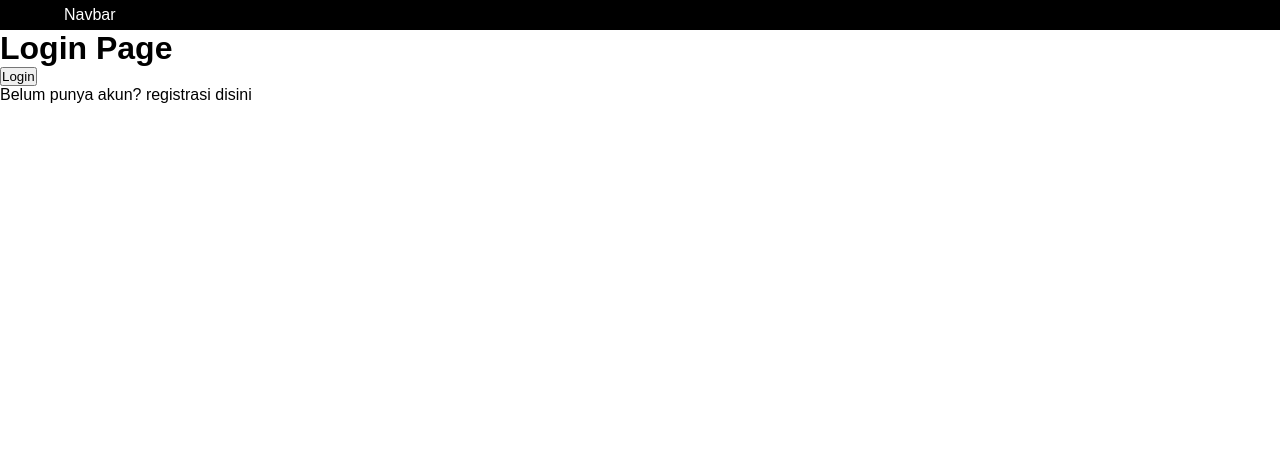
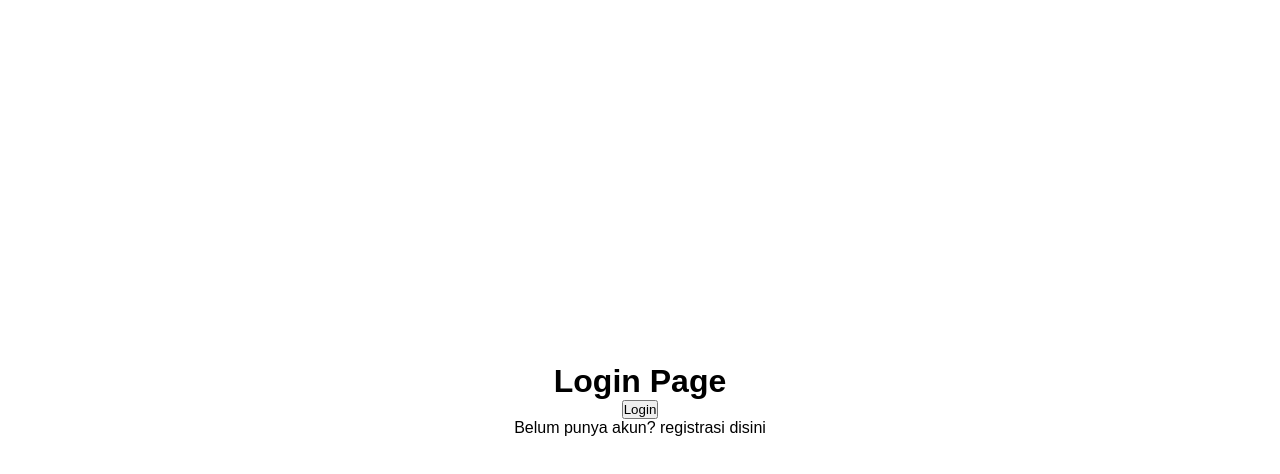
Before and after one commit to laludonisetiawan/Nextjs-Pages-Router, a Next.js app: page /auth/login in a window 1280 px wide. Shown: the top 474 px of the page. Built offline with nearby package versions, Linux system fonts and the light colour scheme.

Commit message:
4. Styling with Nextjs

```diff
--- a/src/components/layouts/AppShell/index.tsx
+++ b/src/components/layouts/AppShell/index.tsx
@@ -1,14 +1,16 @@
-
+import { useRouter } from 'next/router';
 import Navbar from '../Navbar';
 
 type AppShellProps = {
   children: React.ReactNode;
-}
+};
+const disableNavbar = ['/auth/login', '/auth/register'];
 const AppShell = (props: AppShellProps) => {
-  const {children} = props;
+  const { children } = props;
+  const { pathname } = useRouter();
   return (
     <main>
-      <Navbar />
+      {!disableNavbar.includes(pathname) && <Navbar />}
       {children}
     </main>
   );
--- /dev/null
+++ b/src/components/layouts/Navbar/Navbar.module.css
@@ -0,0 +1,10 @@
+.navbar {
+  display: flex;
+  width: 100%;
+  height: 30px;
+  background-color: #000;
+  color: #fff;
+  align-items: center;
+  padding: 0 5%;
+
+}
--- a/src/components/layouts/Navbar/index.tsx
+++ b/src/components/layouts/Navbar/index.tsx
@@ -1,8 +1,8 @@
-import React from 'react'
+import style from './Navbar.module.css'
 
 const Navbar = () => {
   return (
-    <div className='navbar'>
+    <div className={style.navbar}>
       <div>
       Navbar
       </div>
--- a/src/pages/auth/login.tsx
+++ b/src/pages/auth/login.tsx
@@ -1,18 +1,9 @@
-import Link from 'next/link';
-import router, { useRouter } from 'next/router';
+import LoginView from "@/views/Auth/Login";
 const LoginPage = () => {
-  const { push } = useRouter();
-  const handlerLogin = () => {
-    router.push('/product');
-  };
   return (
-    <div>
-      <h1>Login Page</h1>
-      <button onClick={() => handlerLogin()}>Login</button>
-      <p>
-        Belum punya akun? registrasi <Link href="/auth/register">disini</Link>
-      </p>
-    </div>
+    <>
+      <LoginView />
+    </>
   );
 };
 
--- a/src/styles/globals.css
+++ b/src/styles/globals.css
@@ -15,14 +15,3 @@ a {
   color: inherit;
   text-decoration: none;
 }
-
-.navbar {
-  display: flex;
-  width: 100%;
-  height: 30px;
-  background-color: #000;
-  color: #fff;
-  align-items: center;
-  padding: 0 5%;
-
-}
--- /dev/null
+++ b/src/views/Auth/Login/Login.module.css
@@ -0,0 +1,7 @@
+.login {
+  display: flex;
+  flex-direction: column;
+  justify-content: center;
+  align-items: center;
+  height: 100vh;
+}
--- /dev/null
+++ b/src/views/Auth/Login/index.tsx
@@ -0,0 +1,21 @@
+import style from './Login.module.css';
+import Link from 'next/link';
+import { useRouter } from 'next/router';
+
+const LoginView = () => {
+  const { push } = useRouter();
+  const handleLogin = () => {
+    push('/product');
+  };
+  return (
+    <div className={style.login}>
+      <h1>Login Page</h1>
+      <button onClick={() => handleLogin()}>Login</button>
+      <p>
+        Belum punya akun? registrasi <Link href="/auth/register">disini</Link>
+      </p>
+    </div>
+  );
+};
+
+export default LoginView;
```
Also changed, not shown: src/views/Product/index.tsx (added, +7 -0 lines), src/views/Auth/Register/index.tsx (added), src/views/Auth/Register/register.module.css (added).
